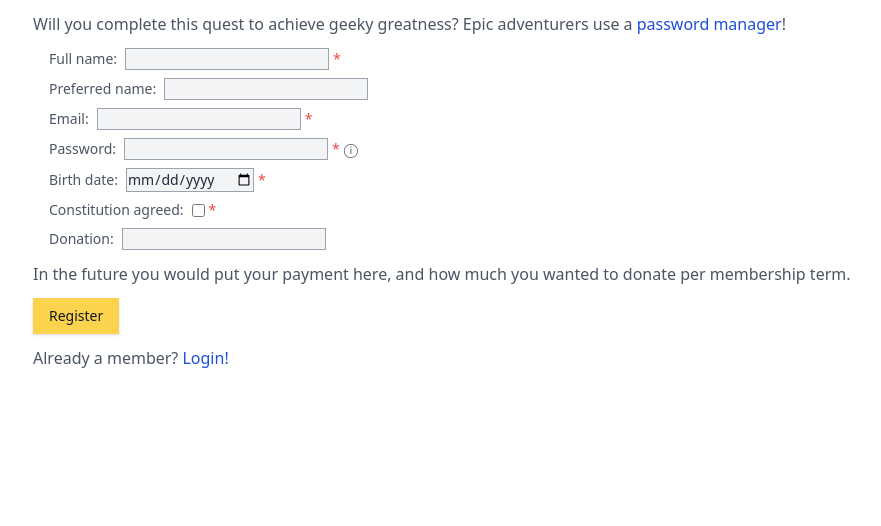
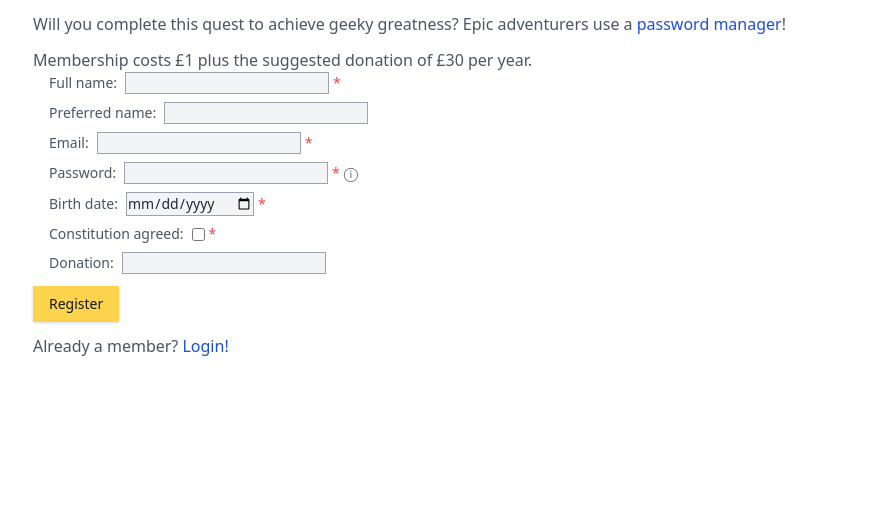
Before and after one commit to GeekZoneHQ/web, a Django app: page /memberships/register/ in a window 1280 px wide. Shown: the part 104-630 px from the top of the page, without its empty margins (119-1000 px from the left). Run offline with Django 3.2, Linux system fonts and the light colour scheme; style sheets or scripts are compiled from the project's sources; some libraries are stand-ins or nearby versions.

Commit message:
update introduction wording

```diff
--- a/memberships/templates/memberships/register.html
+++ b/memberships/templates/memberships/register.html
@@ -26,8 +26,9 @@
 
     <p class="mb-3">
       Will you complete this quest to achieve geeky greatness?
-      Epic adventurers use a <a class="link" href="http://example.com">password manager</a>!
+      Epic adventurers use a <a class="link" href="http://geek.zone/passwords">password manager</a>!
     </p>
+    <p>Membership costs £1 plus the suggested donation of £30 per year.</p>
 
     <form action="{% url 'register' %}" method="POST">
       {% csrf_token %}
@@ -59,8 +60,6 @@
       </div>
 
       <p class="mb-3">
-        In the future you would put your payment here, and how much you wanted to
-        donate per membership term.
       </p>
 
       {% if recaptcha_enabled %}
```
